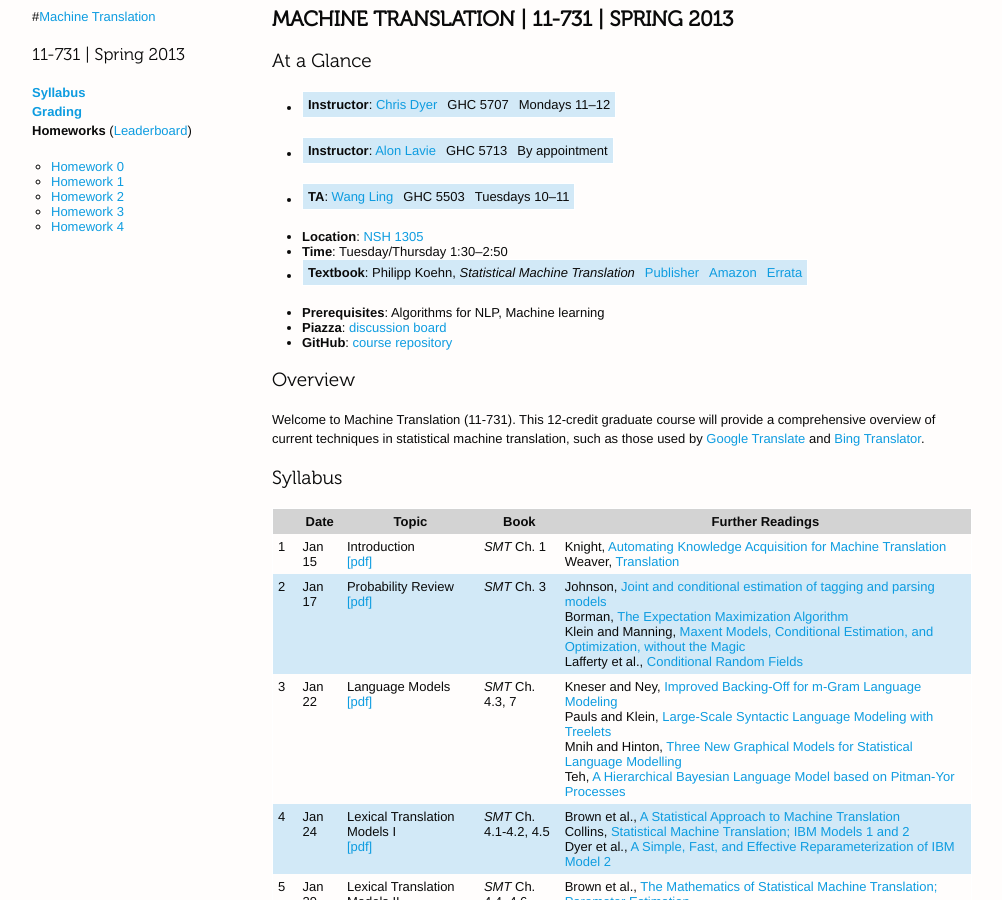
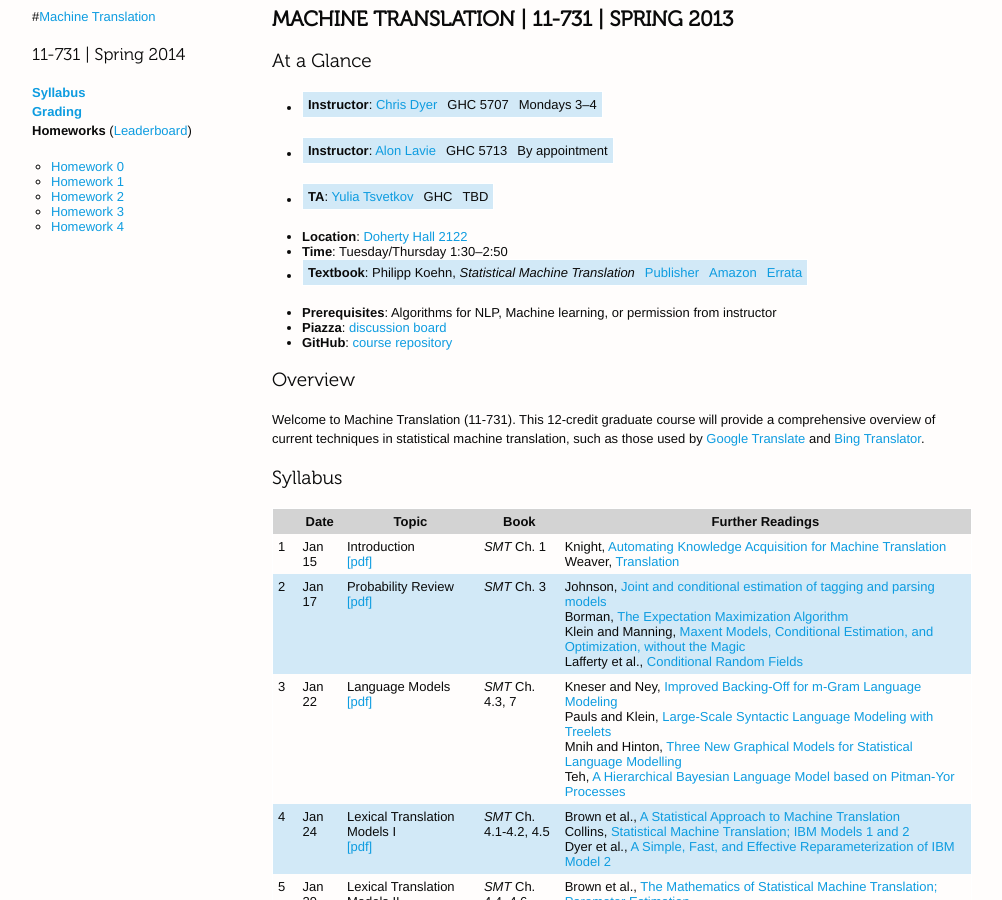
Before and after one commit to redpony/cmu-mt-11731, a Jekyll site: the page built from index.md, in a window 1280 px wide and 900 px high. Shown: the whole window, without its empty margins (138-1140 px from the left). Built offline with Jekyll 4.4.1, drawn with Linux system fonts in a browser that asks for light colours.

Commit message:
branches

```diff
--- a/_config.yml
+++ b/_config.yml
@@ -1,3 +1,4 @@
 auto:       true
+baseurl: /sp2014-11731
 permalink:  /:categories/:year-:month-:day/:title
 pygments:   true
--- a/_includes/navbar.markdown
+++ b/_includes/navbar.markdown
@@ -1,7 +1,7 @@
 {% capture stuff %}
 
 #<a href="{{site.baseurl}}" id="home">Machine Translation</a>
-### 11-731 | Spring 2013
+### 11-731 | Spring 2014
 
 [**Syllabus**]({{site.baseurl}}/#syllabus) <br />
 [**Grading**]({{site.baseurl}}/grading.html) <br />
--- a/index.md
+++ b/index.md
@@ -6,15 +6,15 @@ title: Overview
 
 ## At a Glance
 
- * **Instructor**: [Chris Dyer](http://www.cs.cmu.edu/~cdyer) | GHC 5707 | Mondays 11–12
+ * **Instructor**: [Chris Dyer](http://www.cs.cmu.edu/~cdyer) | GHC 5707 | Mondays 3–4
  * **Instructor**: [Alon Lavie](http://www.cs.cmu.edu/~alavie) | GHC 5713 | By appointment
- * **TA**: [Wang Ling](http://www.cs.cmu.edu/~lingwang/) | GHC 5503 | Tuesdays 10–11
- * **Location**: [NSH 1305](http://www.cs.cmu.edu/~help/AV-Help/AV-Rooms/NSH1305.html)
+ * **TA**: [Yulia Tsvetkov](http://scholar.google.com/citations?user=SEDPkrsAAAAJ) | GHC | TBD
+ * **Location**: [Doherty Hall 2122](http://www.cmu.edu/computing/class-event/classrooms/doherty/2122.html)
  * **Time**: Tuesday/Thursday 1:30–2:50
  * **Textbook**: Philipp Koehn, *Statistical Machine Translation* | [Publisher](https://www.cambridge.org/us/catalogue/catalogue.asp?isbn=9780521874151) | [Amazon](http://www.amazon.com/dp/0521874157) | [Errata](http://www.statmt.org/book/errata.html)
- * **Prerequisites**: Algorithms for NLP, Machine learning
- * **Piazza**: [discussion board](https://piazza.com/cmu/spring2013/11731/home)
- * **GitHub**: [course repository](https://github.com/clab/sp2013.11-731)
+ * **Prerequisites**: Algorithms for NLP, Machine learning, or permission from instructor
+ * **Piazza**: [discussion board](https://piazza.com/cmu/spring2014/11731/home)
+ * **GitHub**: [course repository](https://github.com/clab/sp2014.11-731)
 
 ## Overview
 
@@ -74,7 +74,7 @@ Welcome to Machine Translation (11-731). This 12-credit graduate course will pro
 
 This semester we will be using Piazza for class discussion. The system is designed to get you help fast and efficiently from classmates, Wang, Alon, and me. *Rather than emailing questions to the instructors, we encourage you to post your questions on [Piazza](https://piazza.com/cmu/spring2013/11731/home)*. It supports LaTeX for equations, syntax highlighting for code and keeps all materials related to the course in one place.
 
-[Find our class page here.](https://piazza.com/cmu/spring2013/11731/home)
+[Find our class page here.](https://piazza.com/cmu/spring2014/11731/home)
 
 ## Software
 
```
Also changed, not shown: README.md.
